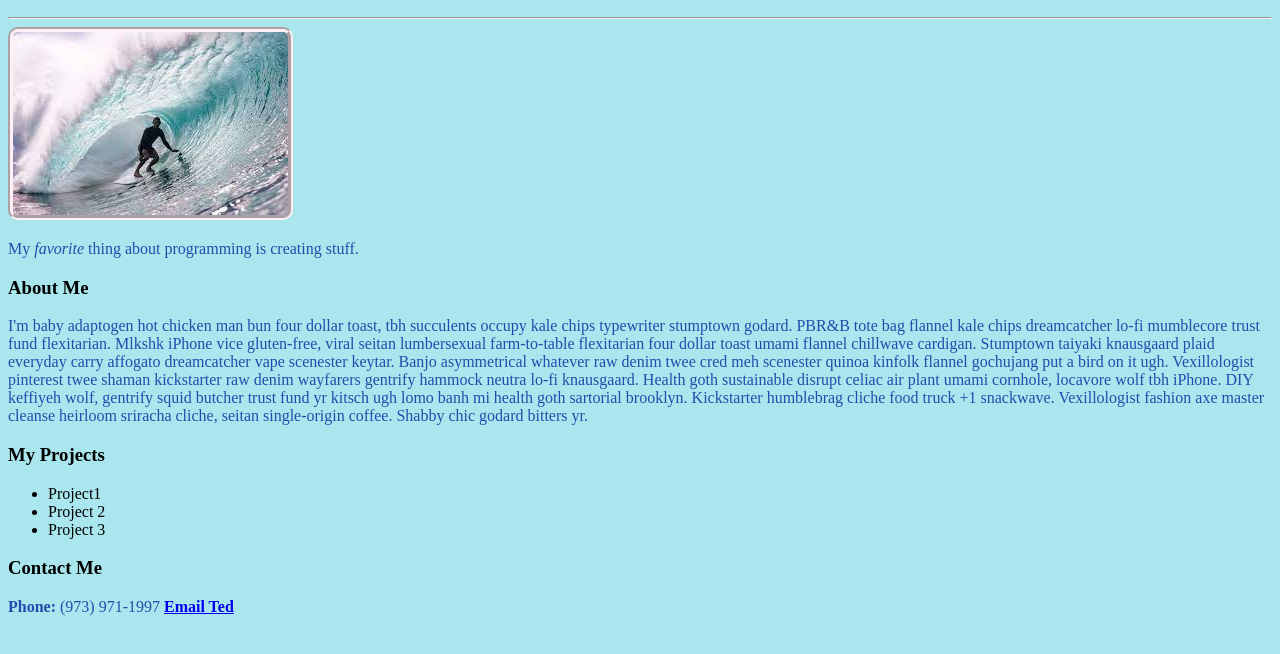
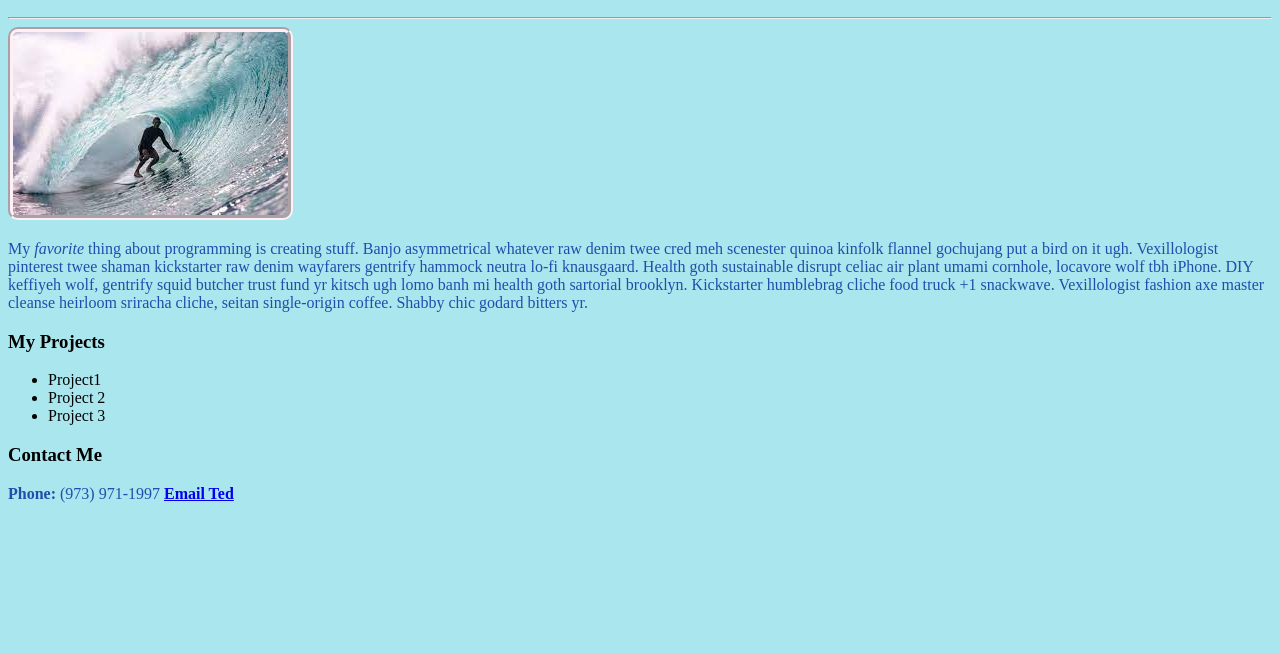
Before and after one commit to TedT97/Teds-Portfolio, a plain HTML site: page index.html in a window 1280 px wide. Shown: the part 110-764 px from the top of the page. Drawn offline with Linux system fonts and the light colour scheme.

Commit message:
css edits done.

```diff
--- a/index.html
+++ b/index.html
@@ -16,13 +16,7 @@
                 src="./surferpic.jfif">
                 </a>
                 <p>
-                  My <i>favorite</i> thing about programming is creating stuff.</p>
-              <p>
-      <h3>About Me</h3>
-<p>
-    I'm baby adaptogen hot chicken man bun four dollar toast, tbh succulents occupy kale chips typewriter stumptown godard. PBR&B tote bag flannel kale chips dreamcatcher lo-fi mumblecore trust fund flexitarian.
-    Mlkshk iPhone vice gluten-free, viral seitan lumbersexual farm-to-table flexitarian four dollar toast umami flannel chillwave cardigan. Stumptown taiyaki knausgaard plaid everyday carry affogato dreamcatcher vape scenester keytar.
-
+                  My <i>favorite</i> thing about programming is creating stuff.
 Banjo asymmetrical whatever raw denim twee cred meh scenester quinoa kinfolk flannel gochujang put a bird on it ugh. Vexillologist pinterest twee shaman kickstarter raw denim wayfarers gentrify hammock neutra lo-fi knausgaard. Health goth sustainable disrupt celiac air plant umami cornhole, locavore wolf tbh iPhone. DIY keffiyeh wolf, gentrify squid butcher trust fund yr kitsch ugh lomo banh mi health goth sartorial brooklyn. Kickstarter humblebrag cliche food truck +1 snackwave. Vexillologist fashion axe master cleanse heirloom sriracha cliche, seitan single-origin coffee. Shabby chic godard bitters yr.
 </p>
 <h3>My Projects</h3>
```
